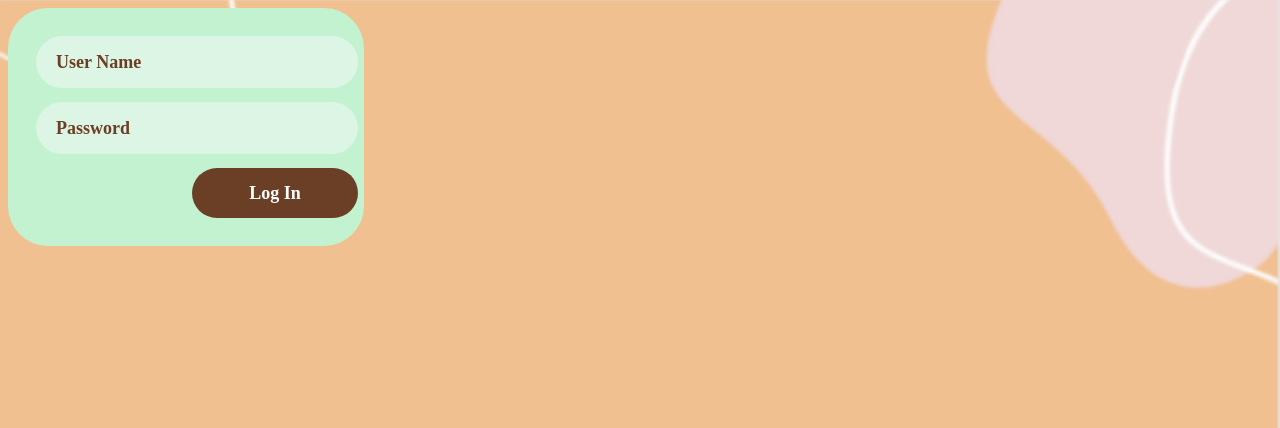
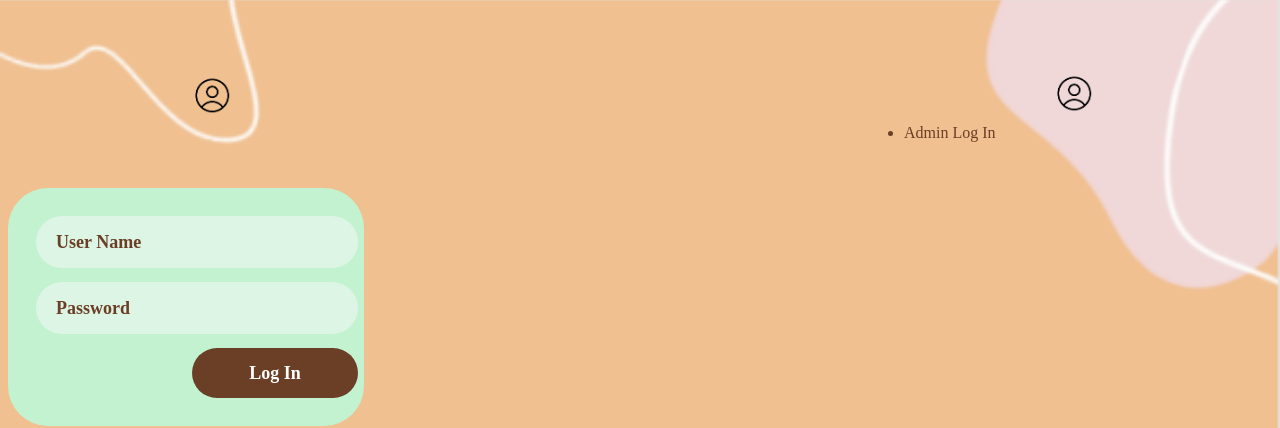
Before and after one commit to aUrelogs/wst_page, a PHP site: page / in a window 1280 px wide. Shown: the top 428 px of the page. Run offline with PHP 8.4, Linux system fonts and the light colour scheme.

Commit message:
making navbar

```diff
--- a/indexfiles/design.css
+++ b/indexfiles/design.css
@@ -2,10 +2,6 @@ body {
     background-image: url(images/bgimg.PNG);
    background-size: 100%;
 }
-
-/* img {
-    ima
-} */
 
 .bgcol{
     background-color: #c2f2d0;
@@ -54,3 +50,22 @@ input::placeholder{
     font-size: large;
     cursor: pointer;
 }
+
+li {
+    font-family: "Century Gothic";
+    font-weight: 500;
+    font-size: 16px;
+    color: #6b3e26;
+    text-decoration: none;
+}
+
+header{
+    display: flex;
+    justify-content: space-between;
+    align-items: center;
+    padding: 30px 10%;
+}
+
+.logo {
+    width: 150px;
+}
--- a/indexfiles/index.html
+++ b/indexfiles/index.html
@@ -9,8 +9,17 @@
 </head>
 <body>
 
+    <header>
+        <img class="logo" src="images/userlogo.png" alt="logo">
+        <nav>
+            <ul class ="nav_links">
+                <li>Admin Log In<img src="images/userlogo.png" class="logo"></li>
+            </ul>
+        </nav>
+    </header>
+
 <div class="bgcol">
-    <form action="" method="">
+    <form action="" method="POST">
         <table>
             <tr>
                 <td>
```
Also changed, not shown: indexfiles/images/userlogo.png (added).
